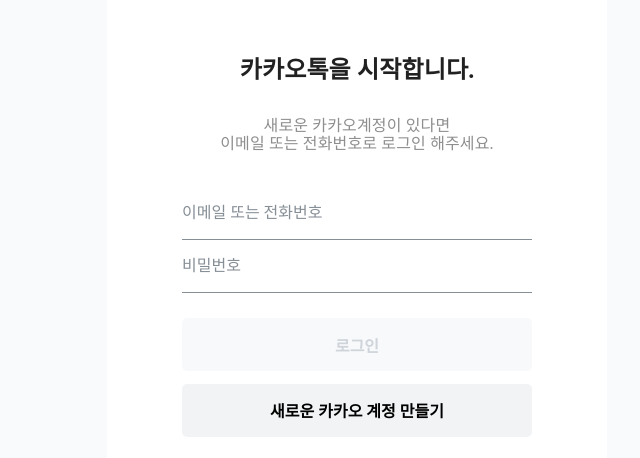
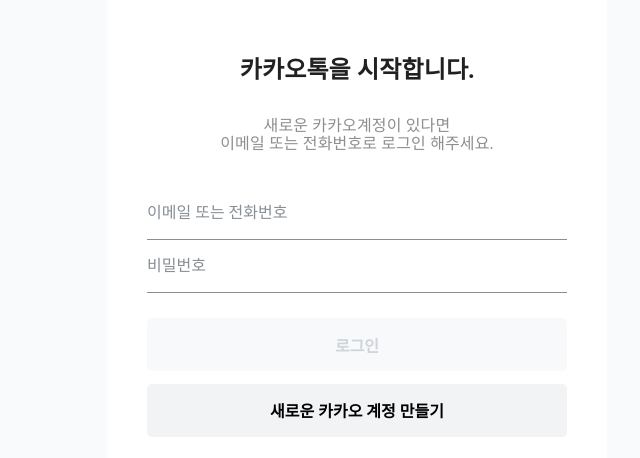
Before and after one commit to Try-Chat/Front-End, a React (Vite) app: page / in a window 1280 px wide. Shown: the top 458 px of the page, without its empty margins (283-923 px from the left). Built offline with nearby package versions, Linux system fonts and the light colour scheme; no server answers; a web font is replaced by a local one.

Commit message:
style: 회원가입 페이지 레이아웃

```diff
--- a/src/pages/Login.tsx
+++ b/src/pages/Login.tsx
@@ -54,9 +54,8 @@
           <InputBox>
             <input
               value={password}
+              type="password"
               placeholder="비밀번호"
-              minLength={4}
-              maxLength={255}
               onChange={(e) => setPassword(e.target.value)}
             />
           </InputBox>
@@ -68,7 +67,9 @@
             type="submit">
             로그인
           </LoginButton>
-          <SignInButton type="button">새로운 카카오 계정 만들기</SignInButton>
+          <SignInButton type="button" onClick={() => navigate('signup')}>
+            새로운 카카오 계정 만들기
+          </SignInButton>
         </LoginButtonBox>
       </LoginBox>
     </LoginWrapper>
@@ -82,14 +83,16 @@
   minHeight: '100vh',
   backgroundColor: '#ffff',
 
-  padding: '2rem 0',
+  paddingTop: '2rem',
 
   display: 'flex',
   justifyContent: 'center',
 });
 
 const LoginBox = styled('form')({
-  width: '70%',
+  width: '100%',
+
+  padding: '0 2.5rem',
 
   display: 'flex',
   flexDirection: 'column',
@@ -143,6 +146,10 @@
     ':first-of-type': {
       borderBottom: `1.3px solid ${theme.palette.grey[400]}`,
     },
+
+    ':focus': {
+      borderBottom: `1.4px solid ${theme.palette.grey[500]}`,
+    },
   },
 }));
 
--- /dev/null
+++ b/src/pages/SignUp.tsx
@@ -0,0 +1,161 @@
+import { styled } from '@mui/material';
+import { useMutation } from '@tanstack/react-query';
+import { useState } from 'react';
+import { useNavigate } from 'react-router-dom';
+import instance from '../api/instance';
+
+const SignUp = () => {
+  const navigate = useNavigate();
+  const [email, setEmail] = useState('');
+  const [password, setPassword] = useState('');
+  const [passwordConfirm, setPasswordConfirm] = useState('');
+
+  const signUP = async () => {
+    const { data } = await instance.post('/users/signup', {
+      email,
+      password,
+    });
+
+    console.log(data);
+
+    return data;
+  };
+
+  const { mutate } = useMutation({
+    mutationFn: signUP,
+    onSuccess: () => navigate('friend'),
+  });
+
+  const handleButtonClick = () => {
+    mutate();
+  };
+
+  return (
+    <Wrapper>
+      <h2>새로운 카카오계정을 생성합니다.</h2>
+      <InputWrapper>
+        <InputBox>
+          <input
+            type="text"
+            value={email}
+            placeholder="이메일 또는 전화번호"
+            onChange={(e) => setEmail(e.target.value)}
+          />
+        </InputBox>
+        <InputBox>
+          <input
+            type="text"
+            value={password}
+            placeholder="비밀번호 (8~32자)"
+            onChange={(e) => setPassword(e.target.value)}
+          />
+        </InputBox>
+        <InputBox>
+          <input
+            type="text"
+            value={passwordConfirm}
+            placeholder="비밀번호 확인 (8~32자)"
+            onChange={(e) => setPasswordConfirm(e.target.value)}
+          />
+        </InputBox>
+        <ButtonBox>
+          <Button $isGray type="button" onClick={handleButtonClick}>
+            확인
+          </Button>
+          <Button $isGray={false} type="button" onClick={() => navigate('/')}>
+            기존 계정으로 로그인
+          </Button>
+        </ButtonBox>
+      </InputWrapper>
+    </Wrapper>
+  );
+};
+
+export default SignUp;
+
+const Wrapper = styled('form')({
+  width: '500px',
+
+  display: 'flex',
+  flexDirection: 'column',
+  alignItems: 'center',
+
+  backgroundColor: '#fff',
+
+  padding: '2rem 2.5rem 0 2.5rem',
+
+  h2: {
+    textAlign: 'center',
+  },
+});
+
+const InputWrapper = styled('div')(({ theme }) => ({
+  width: '100%',
+  marginTop: '2rem',
+
+  input: {
+    flex: 1,
+    width: '100%',
+    height: '3.3rem',
+
+    padding: '0.5rem 0',
+
+    border: 'none',
+
+    outline: 'none',
+
+    fontSize: '1rem',
+    color: '#495057',
+
+    '::placeholder': {
+      color: theme.palette.grey[400],
+    },
+
+    ':first-of-type': {
+      borderBottom: `1.3px solid ${theme.palette.grey[400]}`,
+    },
+
+    ':focus': {
+      borderBottom: `1.4px solid ${theme.palette.grey[500]}`,
+    },
+  },
+}));
+
+const InputBox = styled('div')(({ theme }) => ({
+  display: 'flex',
+  width: '100%',
+
+  button: {
+    paddingRight: '0.8rem',
+  },
+
+  svg: {
+    fontSize: theme.typography.subtitle1.fontSize,
+    color: theme.palette.grey[400],
+  },
+}));
+
+const ButtonBox = styled('div')({
+  width: '100%',
+
+  display: 'flex',
+  flexDirection: 'column',
+
+  marginTop: '2rem',
+});
+
+const Button = styled('button')<{ $isGray: boolean }>(({ $isGray, theme }) => ({
+  width: '100%',
+  height: '3.3rem',
+
+  fontWeight: 'bold',
+  fontSize: '1rem',
+
+  color: $isGray ? theme.palette.grey[300] : theme.palette.grey[500],
+  backgroundColor: theme.palette.grey[100],
+
+  borderRadius: '5px',
+
+  marginTop: '1rem',
+  cursor: 'pointer',
+}));
--- a/src/pages/index.ts
+++ b/src/pages/index.ts
@@ -2,3 +2,4 @@
 export { default as ChatRoomList } from './ChatRoomList';
 export { default as Friend } from './Friend';
 export { default as Login } from './Login';
+export { default as SignUp } from './SignUp';
--- a/src/routes/constants.ts
+++ b/src/routes/constants.ts
@@ -1,6 +1,7 @@
 export const PATH = {
   MAIN: '/',
-  Friend: '/friend',
+  FRIEND: '/friend',
+  SIGN_UP: '/signup',
   CHAT_ROOM: '/chatroom',
   CHAT_ROOM_LIST: '/chatroomlist',
 };
```
Also changed, not shown: src/routes/router.tsx (+6 -2 lines).
